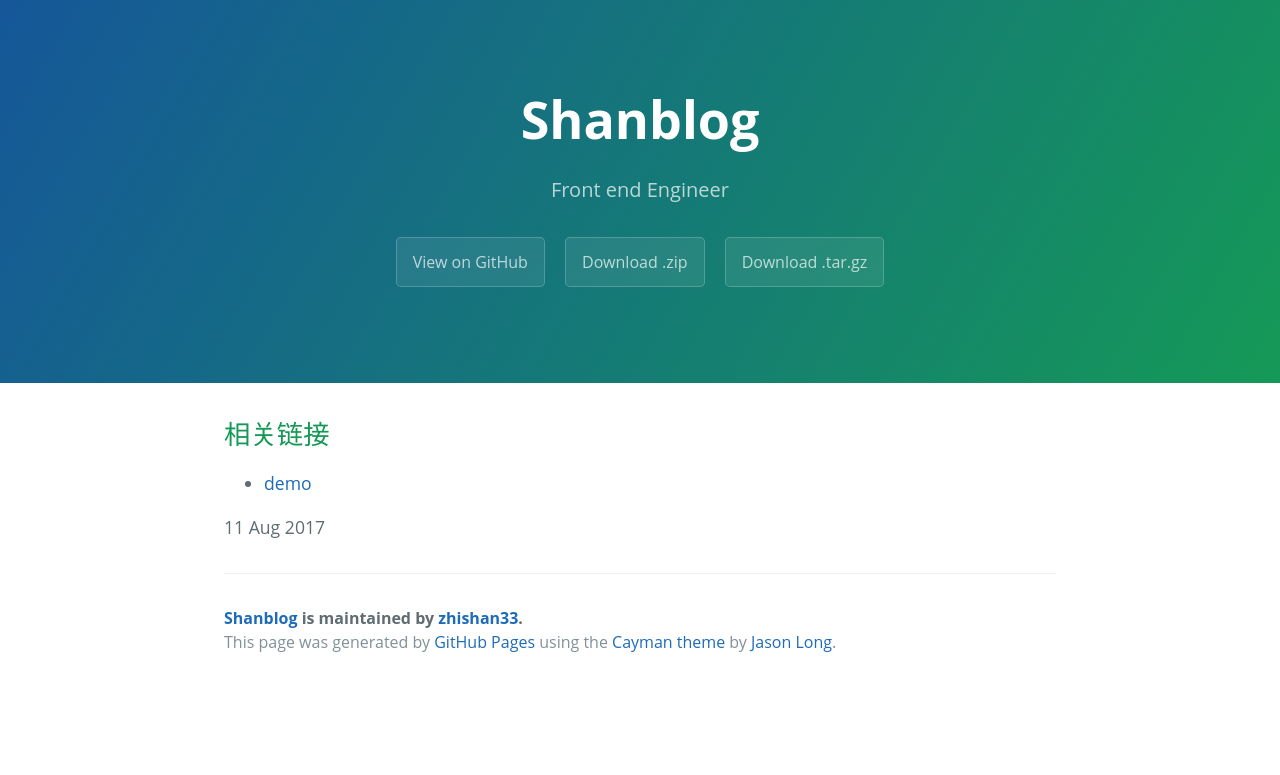
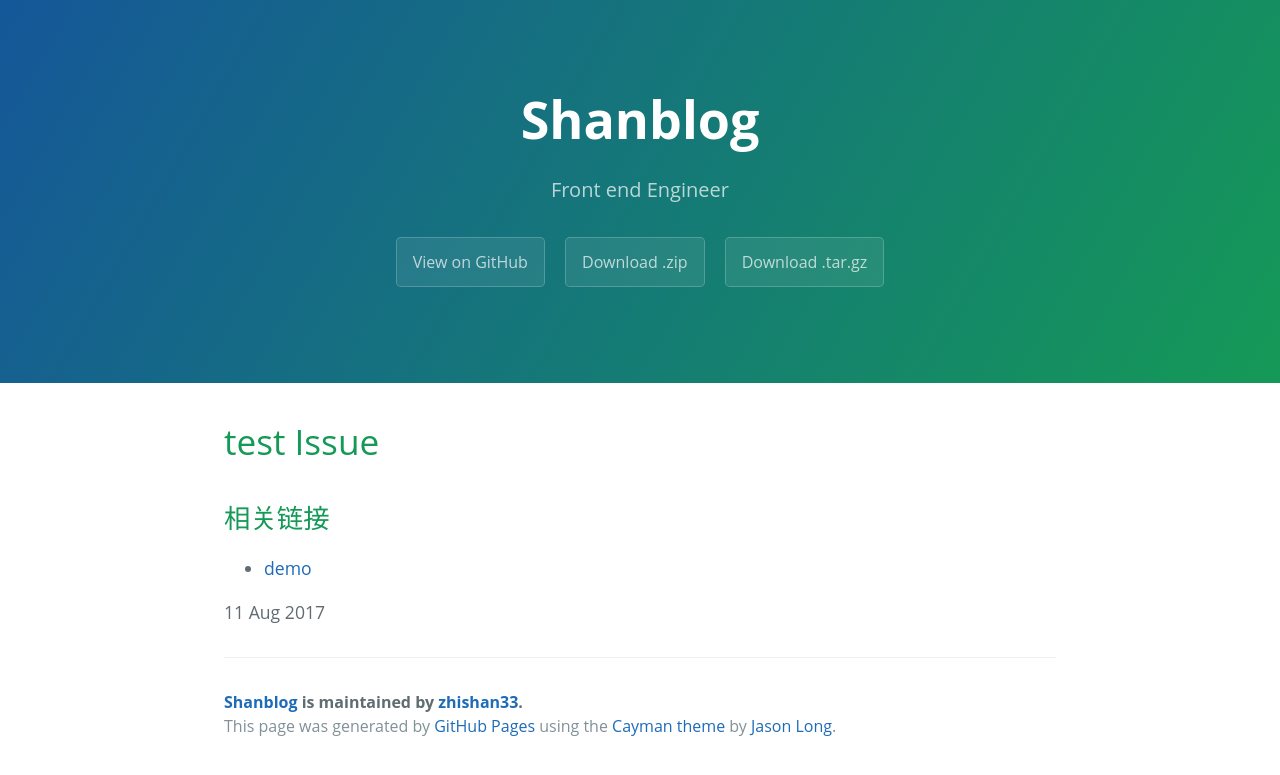
Before and after one commit to zhishan33/shanBlog, a Jekyll site: the page built from _posts/2017-08-11-router.md, in a window 1280 px wide. Shown: the top 775 px of the page. Built offline with Jekyll 4.4.1, drawn with Linux system fonts in a browser that asks for light colours.

Commit message:
#2 test Issue router

```diff
--- a/_posts/2017-08-11-router.md
+++ b/_posts/2017-08-11-router.md
@@ -3,6 +3,7 @@ layout: default
 title: 前端 router
 ---
 
+# test Issue
 
 
 
```
